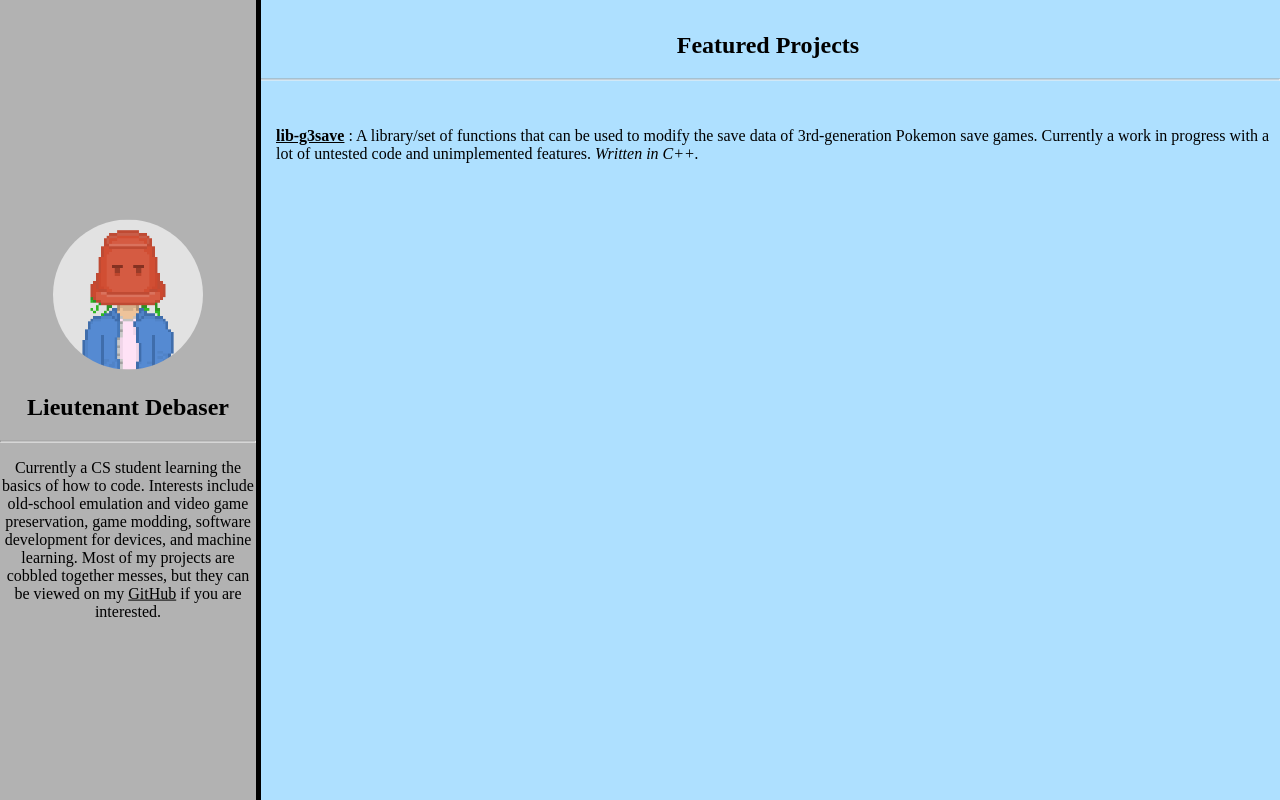
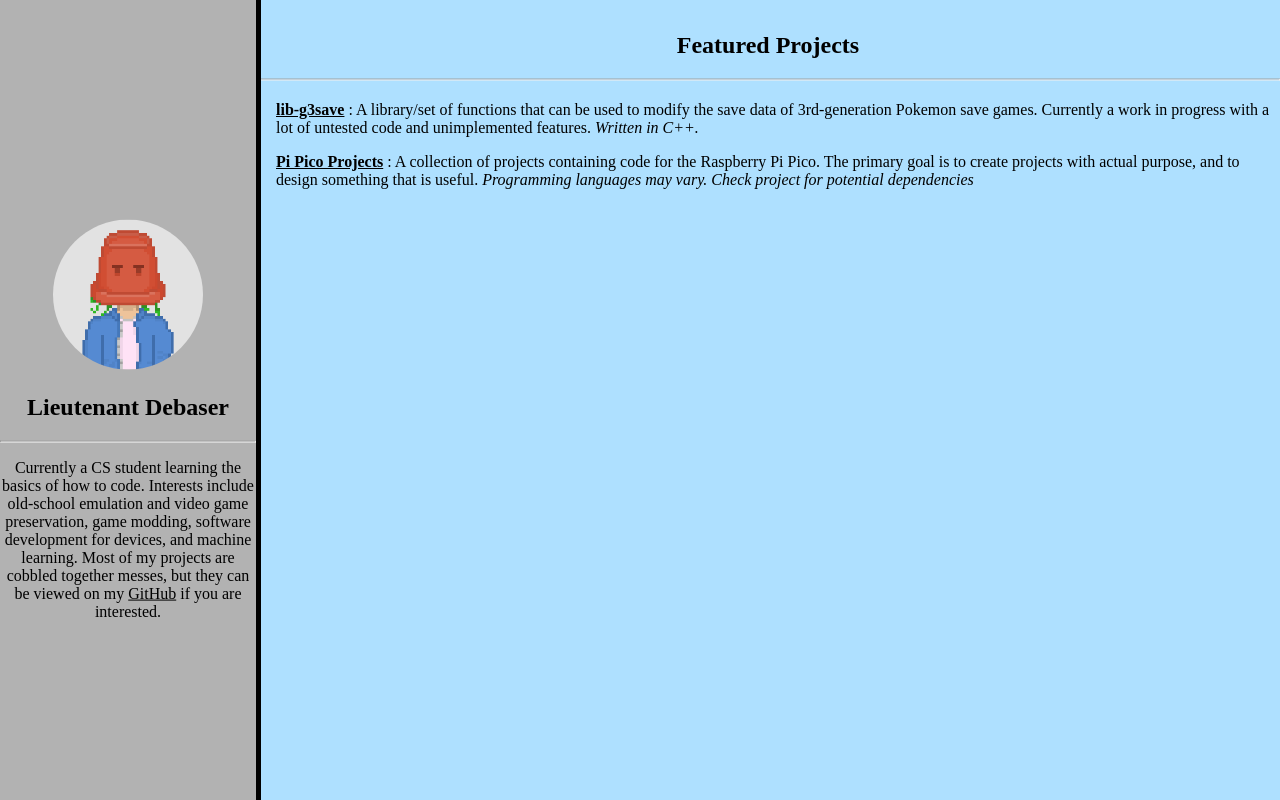
Before and after one commit to Lieutenant-Debaser/Lieutenant-Debaser.github.io, a plain HTML site: page index.html in a window 1280 px wide. Drawn offline with Linux system fonts and the light colour scheme.

Commit message:
Update 20211001
Added a link to the pi-pico repository.

```diff
--- a/index.html
+++ b/index.html
@@ -124,6 +124,11 @@
 		   : A library/set of functions that can be used to modify the save data of 3rd-generation
 		   Pokemon save games. Currently a work in progress with a lot of untested code and
 	       unimplemented features. <i>Written in C++.</i></p>
+		<p><b><a href="https://www.github.com/lieutenant-debaser/pi-pico" style="color: black">
+			Pi Pico Projects</a></b>
+			: A collection of projects containing code for the Raspberry Pi Pico. The primary goal is
+			to create projects with actual purpose, and to design something that is useful.
+			<i>Programming languages may vary. Check project for potential dependencies</i></p?
 	</div>
 </div>
 </body>
```
